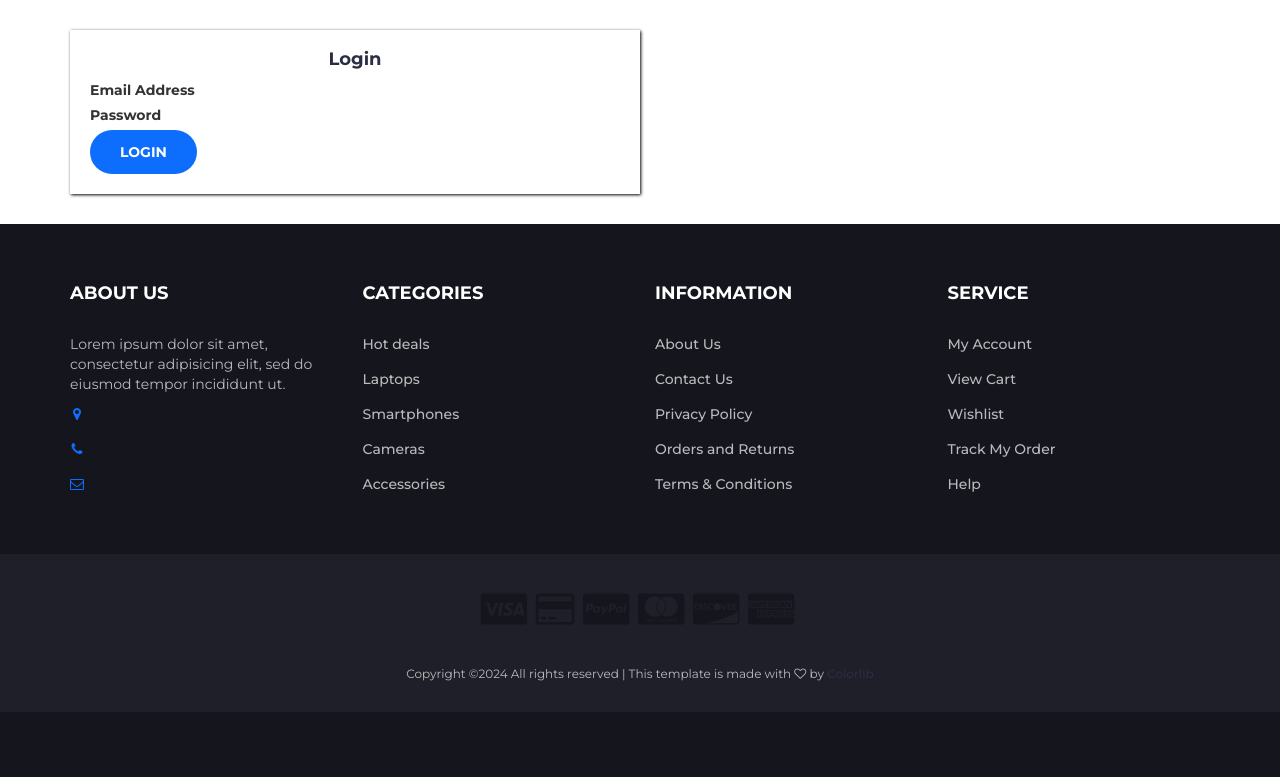
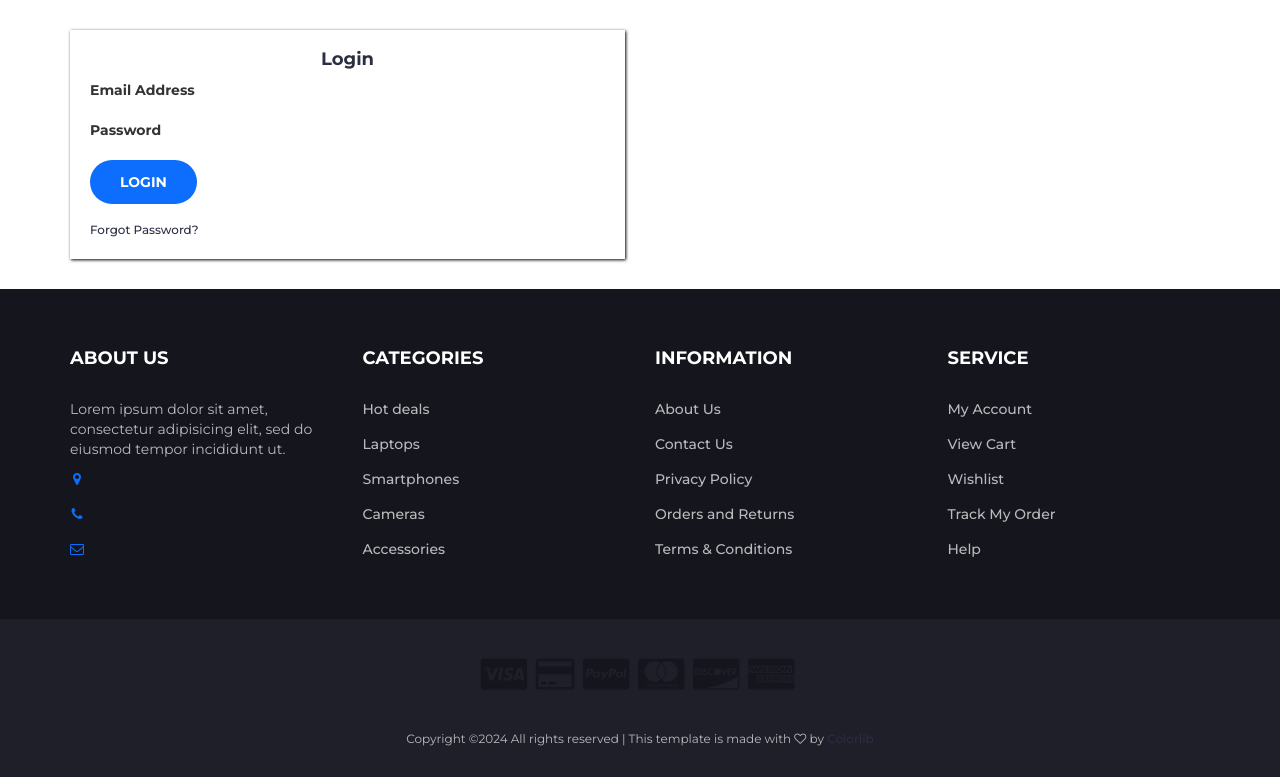
Before and after one commit to Olamideodetunde/megatech, a Django app: template etech/ecomtech/templates/ecomtech/login.html in a window 1280 px wide. Shown: the part 207-984 px from the top of the page. Before the commit the page ends 888 px from the top, so only its background shows below. Run offline with Django 4.2, Linux system fonts and the light colour scheme; the template is opened without the code that fills it, so the values that code supplies are empty; some libraries are stand-ins or nearby versions.

Commit message:
Update login.html

```diff
--- a/etech/ecomtech/templates/ecomtech/login.html
+++ b/etech/ecomtech/templates/ecomtech/login.html
@@ -33,9 +33,9 @@
     <!-- container -->
     <div class="container">
       <!-- row -->
-      <div class="row" style='justify-content:center;'>
-        <div class='col-md-12' >
-          <form method='post' class='col-md-6 rounded ' style='box-shadow:1px 1px 3px black;padding:20px;' action='' id="loginForm">
+      <div class="row">
+        <div class='col-md-6' >
+          <form method='post' class='col-md-12 rounded justify-content-center ' style='box-shadow:1px 1px 3px black;padding:20px;' action='' id="loginForm">
             <h4 class='text-center'>Login</h4>
             {% csrf_token %}
             {% if messages %}
@@ -45,20 +45,20 @@
                     {% endfor %}
                 </ul>
             {% endif %}
-
-            <div class="mb-3">
+            <div class='form-group'>
               <label for="" class="form-label" >Email Address</label>
             {{form.email}}
             <small id="email-error"></small>
             </div>
-            <div class="mb-3">
+            <div class='form-group'>
               <label for="" class="form-label">Password</label>
               {{form.password}}
               <small id="pwd-error"></small>
             </div>
-
-
-            <button class='btn primary-btn' id="loginButton">Login</button>
+            <div class="form-group">
+                <button class='btn primary-btn' id="loginButton">Login</button>
+            </div>
+            <small><a href="{% url 'password_reset' %}">Forgot Password?</a></small>
           </form>
         </div>
       </div>
```
